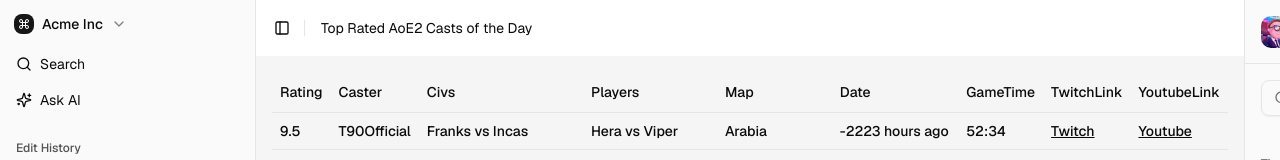
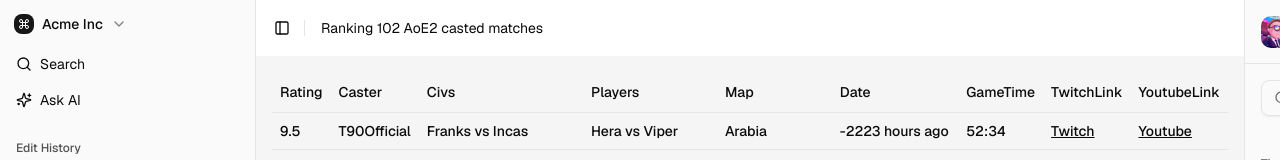
Before and after one commit to brianmusuku/steerable, a SvelteKit app: page / in a window 1280 px wide. Shown: the top 160 px of the page. Built offline with nearby package versions, Linux system fonts and the light colour scheme.

Commit message:
fix: more descriptive text

```diff
--- a/src/routes/+page.svelte
+++ b/src/routes/+page.svelte
@@ -38,9 +38,8 @@
 				<Breadcrumb.Root>
 					<Breadcrumb.List>
 						<Breadcrumb.Item>
-							<Breadcrumb.Page class="line-clamp-1">
-								Top Rated AoE2 Casts of the Day
-							</Breadcrumb.Page>
+							<Breadcrumb.Page class="line-clamp-1">Ranking 102 AoE2 casted matches</Breadcrumb.Page
+							>
 						</Breadcrumb.Item>
 					</Breadcrumb.List>
 				</Breadcrumb.Root>
```
